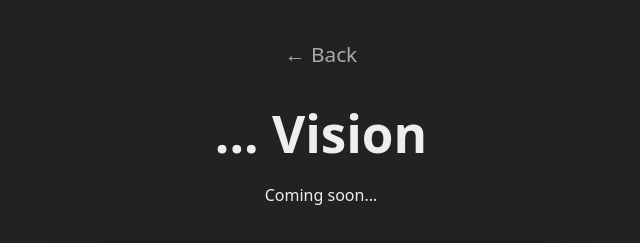
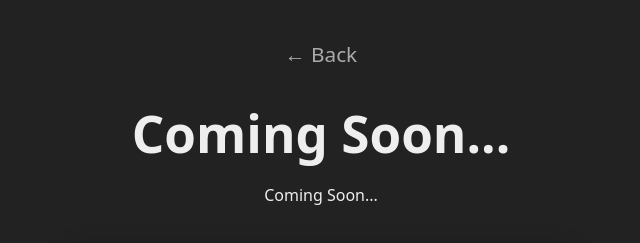
Before and after one commit to TheRishitGupta/VisionSimulator, a plain HTML site: page yes.html in a window 1280 px wide. Shown: the top 243 px of the page, without its empty margins (319-959 px from the left). Drawn offline with Linux system fonts and the light colour scheme; grey boxes are pictures that could not be loaded.

Commit message:
removed bugs (found by hiya)

```diff
--- a/yes.html
+++ b/yes.html
@@ -3,15 +3,15 @@
 <head>
   <meta charset="UTF-8">
   <meta name="viewport" content="width=device-width, initial-scale=1.0">
-  <title>Cat Vision – Vision Simulator</title>
+  <title>Vision Simulator</title>
   <link rel="stylesheet" href="styles.css">
 </head>
 <body>
   <a href="index.html" class="back">← Back</a>
 
-  <h1>... Vision</h1>
-  <p>Coming soon...</p>
+  <h1>Coming Soon...</h1>
+  <p>Coming Soon...</p>
 
-  <img src="assets/wait.gif" class="wait-gif" alt="Coming soon">
+  <img src="assets/wait.gif" class="wait-gif" alt="Coming soon...">
 </body>
-</html:e>
+</html>
```
